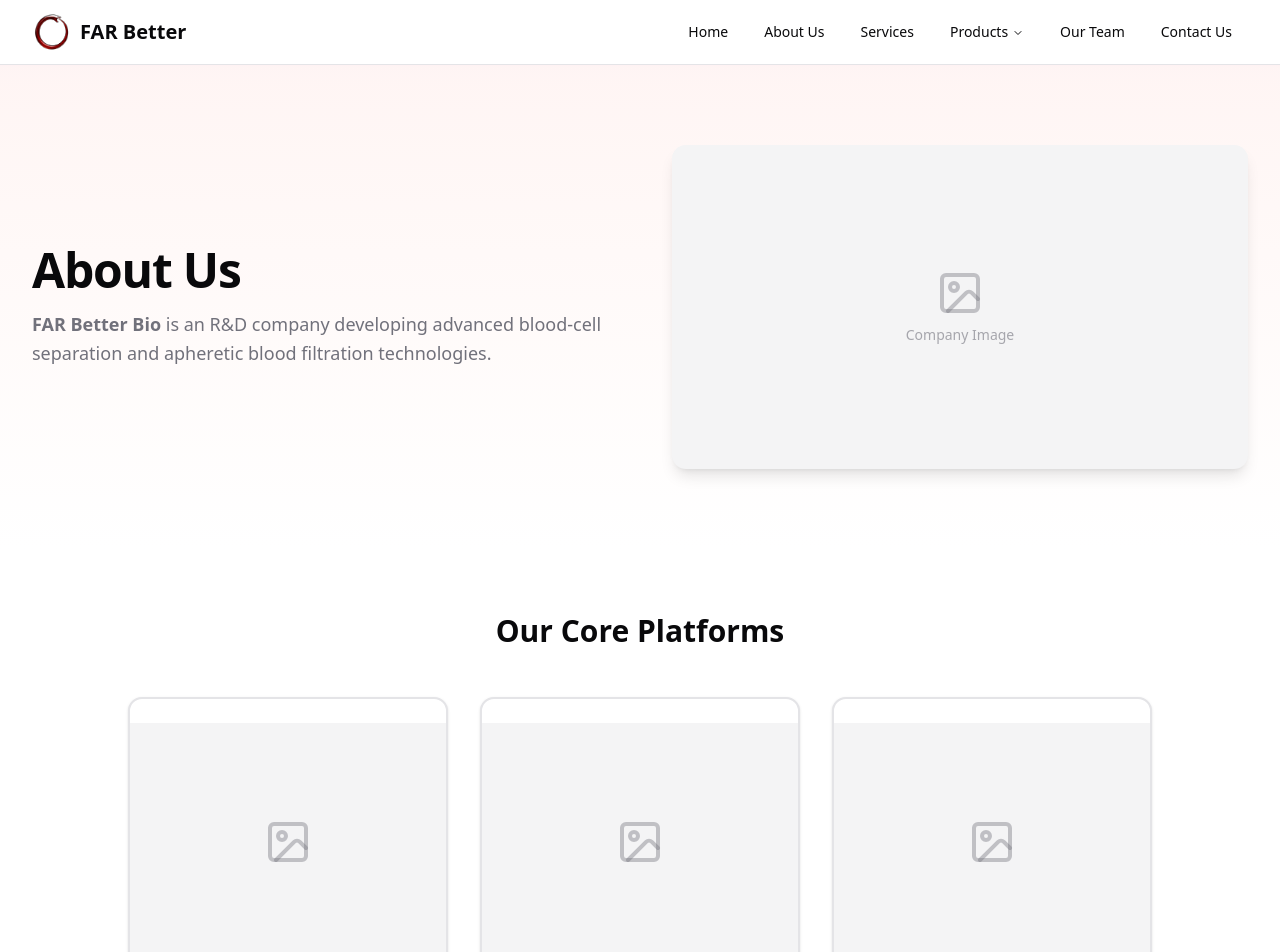
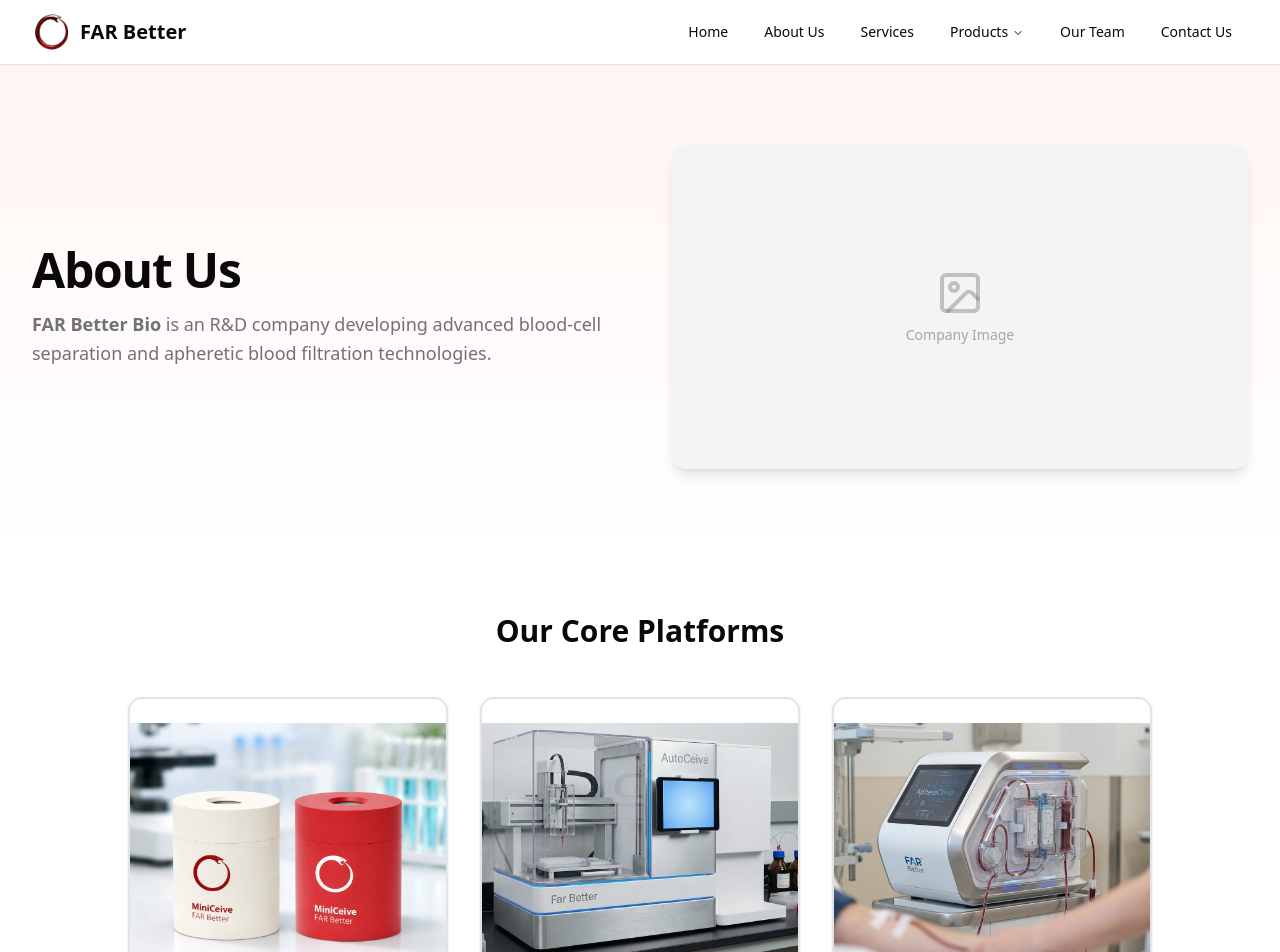
Before and after one commit to iltan987/far-biomedical, a Next.js app: page /about in a window 1280 px wide. Shown: the top 952 px of the page. Built offline with nearby package versions, Linux system fonts and the light colour scheme.

Commit message:
feat: integrate Image component for platform images with fallback to ImagePlaceholder

```diff
--- a/src/app/about/page.tsx
+++ b/src/app/about/page.tsx
@@ -1,5 +1,6 @@
 import { Building2, Mail } from "lucide-react";
 import type { Metadata } from "next";
+import Image from "next/image";
 import Link from "next/link";
 
 import { ImagePlaceholder } from "@/components/image-placeholder";
@@ -70,11 +71,21 @@
                 <article role="listitem" className="h-full">
                   <Card className="group hover:border-primary/50 focus-within:ring-ring h-full overflow-hidden border-2 transition-colors focus-within:ring-2">
                     {/* Platform Image */}
-                    <div className="overflow-hidden">
-                      <ImagePlaceholder
-                        aspectRatio="4/3"
-                        className="rounded-none transition-transform duration-300 group-hover:scale-105"
-                      />
+                    <div className="aspect-4/3 overflow-hidden">
+                      {platform.image ? (
+                        <Image
+                          src={platform.image.src}
+                          alt={platform.title}
+                          width={platform.image.width}
+                          height={platform.image.height}
+                          className="h-full w-full object-cover transition-transform duration-300 group-hover:scale-105"
+                        />
+                      ) : (
+                        <ImagePlaceholder
+                          aspectRatio="4/3"
+                          className="rounded-none transition-transform duration-300 group-hover:scale-105"
+                        />
+                      )}
                     </div>
                     <CardContent className="px-6 pt-6 pb-4">
                       <div
```
